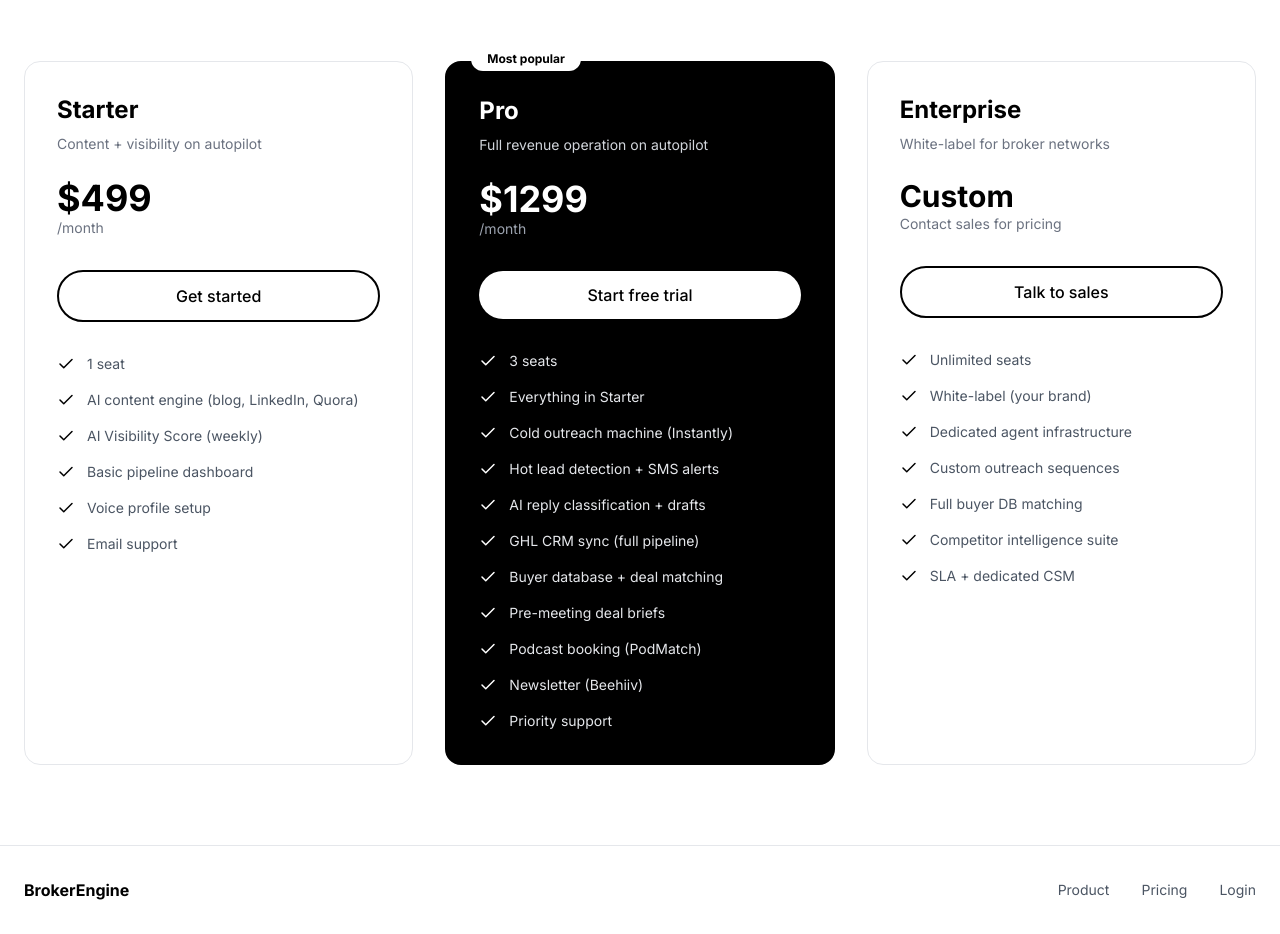
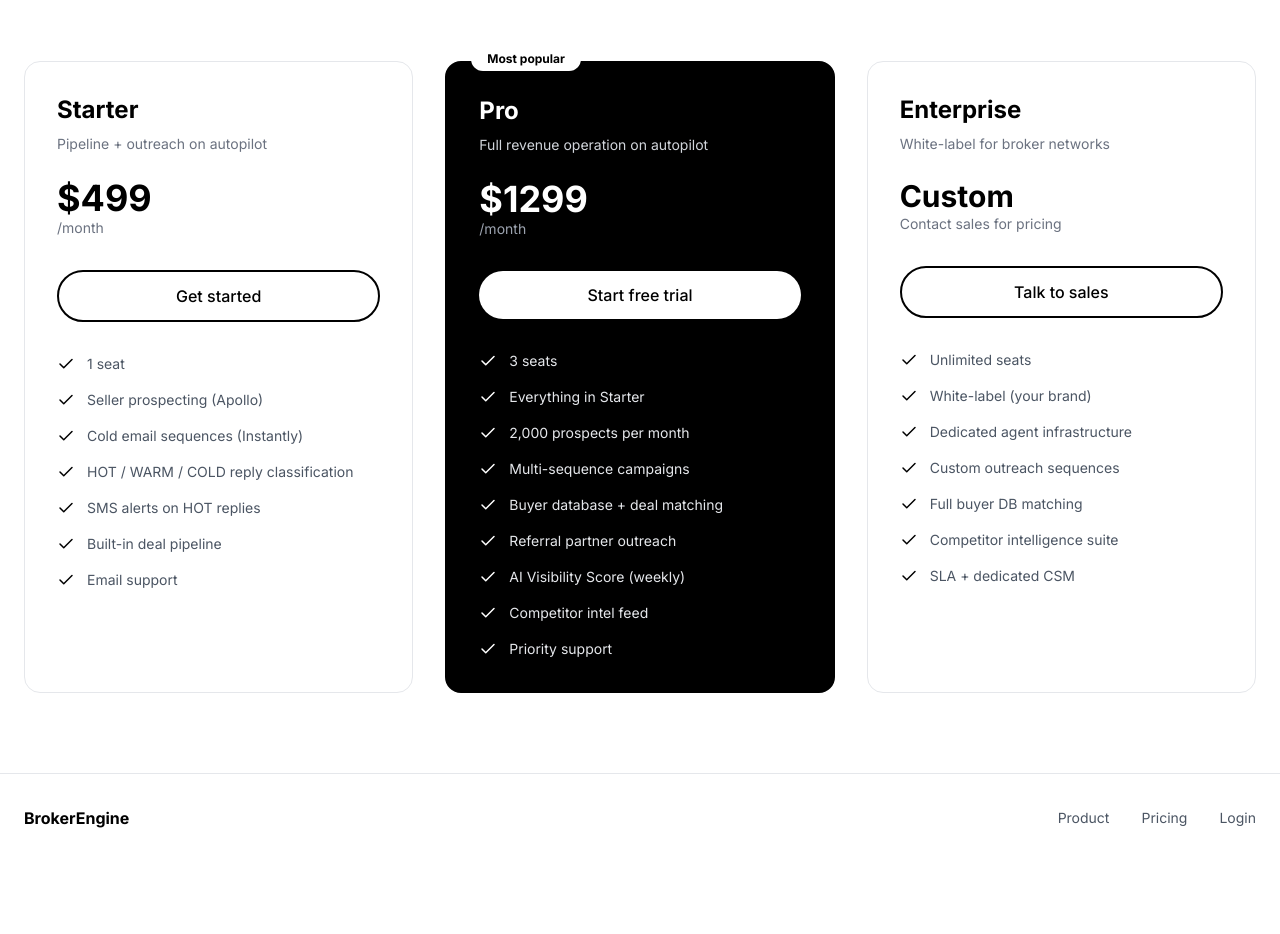
Before and after one commit to AutopilotPR/brokerengine-marketing, a Next.js app: page /pricing in a window 1280 px wide. Shown: the part 400-1334 px from the top of the page. After the commit the page ends 1262 px from the top, so only its background shows below. Built offline with nearby package versions, Linux system fonts and the light colour scheme.

Commit message:
fix: reconcile marketing site with actual app — remove content engine, GHL, Beehiiv, Nate email reference

```diff
--- a/app/how-it-works/page.tsx
+++ b/app/how-it-works/page.tsx
@@ -88,8 +88,8 @@ const SETUP_STEPS = [
   {
     number: '04',
     time: 'Automatic',
-    title: 'Your CRM is ready',
-    desc: 'A GoHighLevel subaccount is provisioned for you on signup. Your pipeline, contacts, and deal stages are there from day one. No integration, no setup, no extra invoice.',
+    title: 'Your deal pipeline is ready',
+    desc: 'A built-in CRM with pipeline, contacts, and deal stages is live from day one. Sellers, buyers, and deals all in one place. No third-party CRM required.',
     you: false,
     badge: 'We handle this',
   },
@@ -100,7 +100,6 @@ const WEEKLY_SCHEDULE = [
   { day: 'Every Monday', icon: <Mail size={16} />, color: 'bg-indigo-100 text-indigo-600', title: 'Referral partner outreach runs', desc: '5 river guides targeted each week — CPAs, fractional CFOs, M&A attorneys, EOS implementors. Separate track. Peer-to-peer template. You review before anything sends.' },
   { day: 'Every day', icon: <Mail size={16} />, color: 'bg-blue-100 text-blue-700', title: 'Founder outreach sequences run', desc: 'Cold emails go out via Instantly in your voice. 5-step Exit Audit cadence. You approve each draft — nothing sends without your sign-off.' },
   { day: 'Real time', icon: <Brain size={16} />, color: 'bg-purple-100 text-purple-600', title: 'Replies get classified and drafted', desc: 'Every reply labeled HOT, WARM, COLD, OOO, or Unsub. Claude drafts a reply in your voice for each. You approve in one click. HOT fires an SMS to your phone within two minutes.' },
-  { day: 'Every Monday', icon: <FileText size={16} />, color: 'bg-violet-100 text-violet-600', title: 'Content drafts generated', desc: 'Blog post, LinkedIn draft, Quora answer, and FAQ — all in your voice, checked against your voice profile. You review and publish. Nothing posts without approval.' },
   { day: 'Every Monday', icon: <Radar size={16} />, color: 'bg-green-100 text-green-600', title: 'Competitors monitored', desc: 'BrokerEngine checks competitor sites and surfaces any meaningful changes in your intel feed.' },
   { day: 'Every Monday', icon: <Gauge size={16} />, color: 'bg-cyan-100 text-cyan-600', title: 'AI visibility scored', desc: 'Claude is asked your target queries. Does your name appear in the answer? Your visibility score updates and trends over time.' },
 ];
@@ -149,11 +148,10 @@ const SMS_MOMENTS = [
 const TOOLS_RUNNING = [
   { name: 'Apollo', role: 'Finds business owners matching your ICP every week', dot: 'bg-orange-400' },
   { name: 'Instantly', role: 'Delivers cold email sequences in your name', dot: 'bg-blue-400' },
-  { name: 'GoHighLevel', role: 'Your built-in CRM, pipeline, and contact records', dot: 'bg-green-400' },
   { name: 'Twilio', role: 'Fires SMS alerts to your phone on HOT replies and new meetings', dot: 'bg-red-400' },
-  { name: 'Beehiiv', role: 'Publishes your newsletter when you approve it', dot: 'bg-yellow-400' },
   { name: 'Resend', role: 'Handles transactional emails like buyer teasers', dot: 'bg-violet-400' },
-  { name: 'Claude (Anthropic)', role: 'Writes everything in your voice, classifies replies, scores visibility', dot: 'bg-gray-400' },
+  { name: 'Claude (Anthropic)', role: 'Classifies replies, scores AI visibility, drafts responses in your voice', dot: 'bg-gray-400' },
+  { name: 'Built-in CRM', role: 'Your pipeline, contacts, deals, and buyers — no third-party CRM needed', dot: 'bg-green-400' },
 ];
 
 const FAQS = [
@@ -167,7 +165,7 @@ const FAQS = [
   },
   {
     q: 'What if I already have Apollo or Instantly?',
-    a: 'You can cancel those subscriptions. We hold the master accounts and provision you a subaccount. You get the same tools at a lower total cost with the automation layer on top.',
+    a: 'You can cancel those subscriptions. We hold the master accounts and provision you onto each platform. You get the same tools at a lower total cost with the automation layer on top.',
   },
   {
     q: 'How long until I see my first HOT lead?',
@@ -175,11 +173,11 @@ const FAQS = [
   },
   {
     q: 'Do I need to connect my existing CRM?',
-    a: 'No. Your CRM is a GoHighLevel subaccount we provision for you on signup. It is ready on day one with no setup. If you want to sync with HubSpot or Salesforce, that is on the roadmap but not available today.',
+    a: 'No. BrokerEngine includes a built-in deal pipeline with contacts, deals, buyers, and stage tracking. It is ready on day one with no setup required.',
   },
   {
     q: 'What happens if I cancel?',
-    a: 'You can cancel anytime. Your data exports as a CSV. The subaccounts on Apollo, Instantly, and GHL close when your subscription ends.',
+    a: 'You can cancel anytime. Your data exports as a CSV. The subaccounts on Apollo and Instantly close when your subscription ends.',
   },
 ];
 
@@ -397,7 +395,7 @@ export default function HowItWorks() {
         <div className="mx-auto max-w-3xl">
           <div className="text-center mb-12">
             <p className="text-xs font-bold text-gray-400 uppercase tracking-widest mb-3">Under the hood</p>
-            <h2 className="text-4xl font-bold text-black mb-3">Seven tools running in the background.</h2>
+            <h2 className="text-4xl font-bold text-black mb-3">Everything running in the background.</h2>
             <p className="text-gray-500">You never see their invoices. They are all included in your BrokerEngine subscription.</p>
           </div>
           <div className="space-y-3">
--- a/app/page.tsx
+++ b/app/page.tsx
@@ -30,7 +30,7 @@ import {
   Activity,
 } from 'lucide-react';
 
-type TabId = 'find' | 'outreach' | 'replies' | 'content' | 'intel' | 'brand';
+type TabId = 'find' | 'outreach' | 'replies' | 'intel' | 'brand';
 
 interface DemoTab {
   id: TabId;
@@ -43,9 +43,8 @@ const DEMO_TABS: DemoTab[] = [
   { id: 'find',     emoji: '🎯', label: 'Find Sellers',   sublabel: 'Apollo prospecting' },
   { id: 'outreach', emoji: '📧', label: 'Run Outreach',   sublabel: 'Instantly sequences' },
   { id: 'replies',  emoji: '🔥', label: 'Hot Replies',    sublabel: 'AI classification + SMS' },
-  { id: 'content',  emoji: '✍️', label: 'Draft Content',  sublabel: 'Blog · LinkedIn · Quora' },
   { id: 'intel',    emoji: '🔭', label: 'Watch Market',   sublabel: 'Competitor intel feed' },
-  { id: 'brand',    emoji: '🎙', label: 'Build Brand',    sublabel: 'Podcasts · Media · AI score' },
+  { id: 'brand',    emoji: '🎙', label: 'Build Brand',    sublabel: 'AI score · deal pipeline' },
 ];
 
 function AppSidebar({ activeTab }: { activeTab: TabId }) {
@@ -53,10 +52,9 @@ function AppSidebar({ activeTab }: { activeTab: TabId }) {
     { id: 'find',     label: 'Sellers',  icon: <Target size={13} /> },
     { id: 'outreach', label: 'Outreach', icon: <Mail size={13} /> },
     { id: 'replies',  label: 'Replies',  icon: <MessageSquare size={13} /> },
-    { id: 'content',  label: 'Content',  icon: <FileText size={13} /> },
     { id: 'intel',    label: 'Intel',    icon: <Radar size={13} /> },
-    { id: 'brand',    label: 'Brand',    icon: <TrendingUp size={13} /> },
-    { id: 'brand',    label: 'Buyers',   icon: <Briefcase size={13} /> },
+    { id: 'brand',    label: 'Deals',    icon: <Briefcase size={13} /> },
+    { id: 'brand',    label: 'Buyers',   icon: <TrendingUp size={13} /> },
     { id: 'brand',    label: 'Settings', icon: <Settings size={13} /> },
   ];
   return (
@@ -83,7 +81,7 @@ function AppSidebar({ activeTab }: { activeTab: TabId }) {
       </nav>
       <div className="px-3 py-2.5 border-t border-gray-100 flex items-center gap-2">
         <div className="w-5 h-5 rounded-full bg-gray-800 text-white text-[8px] font-bold flex items-center justify-center flex-shrink-0">B</div>
-        <span className="text-[9px] text-gray-400 truncate">nate@advisors.com</span>
+        <span className="text-[9px] text-gray-400 truncate">broker@example.com</span>
       </div>
     </div>
   );
@@ -254,45 +252,6 @@ function RepliesContent() {
   );
 }
 
-function ContentContent() {
-  const items = [
-    { type: 'Reddit', title: 'What multiple should I expect for an HVAC business doing $5M revenue?', status: 'Ready to post', sc: 'bg-purple-100 text-purple-700', when: '2h ago', link: true },
-    { type: 'Blog', title: '5 signs a seller is serious about exiting this year', status: 'Draft', sc: 'bg-gray-100 text-gray-600', when: 'Today', link: false },
-    { type: 'Quora', title: 'How long does the M&A process take for a $3M to $10M business?', status: 'Ready to post', sc: 'bg-purple-100 text-purple-700', when: 'Yesterday', link: true },
-    { type: 'LinkedIn', title: 'Why HVAC business owners are selling now and what it means for buyers', status: 'Draft', sc: 'bg-gray-100 text-gray-600', when: 'Mon', link: false },
-  ];
-  return (
-    <div className="flex-1 flex flex-col overflow-hidden">
-      <div className="px-4 py-3 flex items-center justify-between border-b border-gray-100">
-        <div className="flex items-center gap-2">
-          <span className="text-xs font-semibold text-black">Content Drafts</span>
-          <span className="text-[10px] text-gray-400">In your voice · ready to review</span>
-        </div>
-        <span className="text-[10px] px-2 py-1 bg-purple-50 text-purple-600 rounded-full font-medium">AI generated</span>
-      </div>
-      <div className="flex-1 overflow-auto divide-y divide-gray-100">
-        {items.map((item) => (
-          <div key={item.title} className="px-4 py-3 flex items-start gap-3">
-            <div className="text-[9px] font-bold px-1.5 py-0.5 rounded bg-gray-100 text-gray-500 flex-shrink-0 mt-0.5 w-14 text-center">{item.type}</div>
-            <div className="flex-1 min-w-0">
-              <p className="text-[11px] text-black leading-snug">{item.title}</p>
-              {item.link && <p className="text-[9px] text-purple-500 mt-0.5">View source post →</p>}
-            </div>
-            <div className="flex flex-col items-end gap-1 flex-shrink-0">
-              <span className={`text-[9px] font-bold px-1.5 py-0.5 rounded-full ${item.sc}`}>{item.status}</span>
-              <span className="text-[9px] text-gray-400">{item.when}</span>
-            </div>
-          </div>
-        ))}
-      </div>
-      <div className="border-t border-gray-100 px-4 py-2 bg-gray-50 flex items-center justify-between">
-        <span className="text-[10px] text-gray-500">You review and publish. Nothing goes out automatically.</span>
-        <span className="text-[10px] text-purple-600 font-medium">Tone: Consultative</span>
-      </div>
-    </div>
-  );
-}
-
 function IntelContent() {
   const items = [
     { icon: '⚠️', type: 'Competitor', title: 'Deal Capital dropped their retainer to $2,500 down from $4,000', time: '1h ago', tag: 'Pricing move', tc: 'bg-orange-100 text-orange-700' },
@@ -419,7 +378,6 @@ function ProductDemo() {
     find:     <FindContent />,
     outreach: <OutreachContent />,
     replies:  <RepliesContent />,
-    content:  <ContentContent />,
     intel:    <IntelContent />,
     brand:    <BrandContent />,
   };
@@ -494,10 +452,9 @@ interface Feature {
 const TOOLS = [
   { name: 'Apollo',    what: 'Prospecting',    price: '$99/mo',  dot: 'bg-orange-400' },
   { name: 'Instantly', what: 'Cold email',     price: '$97/mo',  dot: 'bg-blue-400' },
-  { name: 'GHL',       what: 'CRM and SMS',    price: '$297/mo', dot: 'bg-green-400' },
-  { name: 'Beehiiv',   what: 'Newsletter',     price: '$39/mo',  dot: 'bg-yellow-400' },
   { name: 'Twilio',    what: 'SMS delivery',   price: '$50/mo',  dot: 'bg-red-400' },
   { name: 'Resend',    what: 'Email delivery', price: '$20/mo',  dot: 'bg-violet-400' },
+  { name: 'Claude',    what: 'AI engine',      price: '$40/mo',  dot: 'bg-gray-400' },
 ];
 
 function ToolConsolidationSection() {
@@ -520,7 +477,7 @@ function ToolConsolidationSection() {
     { dot: 'bg-red-500',    text: 'Mike Hartley replied HOT',          sub: 'SMS fired to your phone',        time: '2m' },
     { dot: 'bg-violet-500', text: '12 new prospects added',             sub: 'Apollo scan complete',            time: '1h' },
     { dot: 'bg-blue-500',   text: 'Sequence step 3 sent to 38 contacts',sub: 'Powered by Instantly',           time: '9h' },
-    { dot: 'bg-emerald-500',text: 'Blog draft ready for review',        sub: 'AI content engine',               time: '1d' },
+    { dot: 'bg-emerald-500',text: 'Deal moved to due diligence',          sub: 'Pipeline updated',                time: '1d' },
     { dot: 'bg-yellow-400', text: 'Competitor update detected',         sub: 'Deal Capital changed pricing',    time: '2d' },
   ];
 
@@ -530,11 +487,11 @@ function ToolConsolidationSection() {
         <div className="text-center mb-10">
           <p className="text-xs font-bold text-gray-400 uppercase tracking-widest mb-3">One invoice. Every tool included.</p>
           <h2 className="text-3xl md:text-4xl font-bold text-black mb-3">
-            Six tools. Six invoices.<br />
+            Five tools. Five invoices.<br />
             <span className="text-gray-400">Or one.</span>
           </h2>
           <p className="text-gray-500 max-w-lg mx-auto">
-            We hold the master accounts. You get provisioned a subaccount on each platform. You pay us one number. We charge less than the bundle costs at retail.
+            We hold the master accounts and provision you onto every platform. You pay one number — less than what the tools cost at retail.
           </p>
         </div>
 
@@ -557,7 +514,7 @@ function ToolConsolidationSection() {
             ))}
             <div className="flex items-center justify-between px-4 py-2">
               <span className="text-xs text-gray-400">Total at retail</span>
-              <span className="text-sm font-bold text-gray-400 line-through">$602/mo</span>
+              <span className="text-sm font-bold text-gray-400 line-through">$306/mo</span>
             </div>
           </div>
 
@@ -580,7 +537,7 @@ function ToolConsolidationSection() {
                 <Image src="/icon.svg" alt="" width={32} height={32} />
               </div>
               <p className="text-lg font-bold mb-1">BrokerEngine</p>
-              <p className="text-gray-400 text-sm mb-5">All six tools. Automated. One bill.</p>
+              <p className="text-gray-400 text-sm mb-5">All tools. Automated. One bill.</p>
               <div className="w-full border-t border-white/10 pt-5 space-y-2">
                 {TOOLS.map((t) => (
                   <div key={t.name} className="flex items-center justify-between">
@@ -635,11 +592,7 @@ const FEATURES: Feature[] = [
     title: 'SMS on Booked Meeting',
     description: 'When a seller books via Calendly, you get a text within seconds. Meeting time, attendee name, and deal context. No logging in to check. It comes to you.',
   },
-  {
-    icon: <FileText size={20} />, iconBg: 'bg-violet-100 text-violet-600',
-    title: 'AI Content Engine',
-    description: 'Blog posts, LinkedIn drafts, Quora answers, and FAQ content generated weekly in your voice. Drafts land in your dashboard. You review and publish. Nothing goes out without your approval.',
-  },
+
   {
     icon: <Gauge size={20} />, iconBg: 'bg-cyan-100 text-cyan-600',
     title: 'AI Visibility Score',
@@ -662,13 +615,8 @@ const FEATURES: Feature[] = [
   },
   {
     icon: <Globe size={20} />, iconBg: 'bg-slate-100 text-slate-600',
-    title: 'Your CRM, Built In',
-    description: 'Every broker gets a GoHighLevel subaccount provisioned on signup. Your pipeline, contacts, and deal stages live there. No integration setup. No syncing required.',
-  },
-  {
-    icon: <Calendar size={20} />, iconBg: 'bg-teal-100 text-teal-600',
-    title: 'Pre-Meeting Briefs',
-    description: 'New meeting booked on Calendly? BrokerEngine generates a deal brief and sends it to your phone before the call. Walk in prepared every time.',
+    title: 'Built-In Deal Pipeline',
+    description: 'Your CRM lives inside BrokerEngine. Sellers, buyers, deals, and contacts all in one place. Kanban pipeline with stage tracking. No third-party CRM required.',
   },
   {
     icon: <Briefcase size={20} />, iconBg: 'bg-amber-100 text-amber-600',
@@ -680,10 +628,9 @@ const FEATURES: Feature[] = [
 const BUNDLED_TOOLS = [
   { name: 'Apollo', what: 'Prospecting', price: '$99' },
   { name: 'Instantly', what: 'Cold email', price: '$97' },
-  { name: 'GoHighLevel', what: 'CRM and SMS', price: '$297' },
-  { name: 'Beehiiv', what: 'Newsletter', price: '$39' },
   { name: 'Twilio', what: 'SMS', price: '$50' },
   { name: 'Resend', what: 'Email delivery', price: '$20' },
+  { name: 'Claude', what: 'AI engine', price: '$40' },
 ];
 
 export default function Home() {
@@ -723,7 +670,7 @@ export default function Home() {
             <span className="text-gray-400">Close pipeline.</span>
           </h1>
           <p className="text-lg text-gray-500 mb-6 max-w-2xl mx-auto">
-            BrokerEngine holds every subscription you need: Apollo, Instantly, GoHighLevel, Twilio, and more. You pay one number. We automate the entire pipeline end to end.
+            BrokerEngine holds every subscription you need: Apollo, Instantly, Twilio, and more. Built-in CRM, AI reply classification, and HOT lead SMS. You pay one number. We automate the entire pipeline end to end.
           </p>
           <div className="flex items-center justify-center gap-6 mb-8 text-sm text-gray-500">
             <span className="flex items-center gap-1.5"><CheckCircle2 size={14} className="text-green-500" />One bill. No stack to manage.</span>
@@ -789,7 +736,7 @@ export default function Home() {
               { n: '02', icon: <Target size={16} />, title: 'Apollo scans weekly', desc: 'Business owners matching your ICP appear in your pipeline automatically. You never search for leads manually.' },
               { n: '03', icon: <Mail size={16} />, title: 'Sequences run in your voice', desc: 'AI writes personalized emails via Instantly. Multi-step follow-ups run on schedule. You review what goes out.' },
               { n: '04', icon: <Brain size={16} />, title: 'Replies get sorted instantly', desc: 'Every reply classified HOT, WARM, or COLD. HOT gets a text to your phone within minutes.' },
-              { n: '05', icon: <FileText size={16} />, title: 'Content builds your brand in parallel', desc: 'Blog posts, LinkedIn drafts, and community post opportunities generated weekly. You approve before anything publishes.' },
+              { n: '05', icon: <Briefcase size={16} />, title: 'Deal pipeline tracks every opportunity', desc: 'Sellers, buyers, and deals managed in your built-in CRM. Kanban pipeline with stage tracking. No separate CRM needed.' },
               { n: '06', icon: <TrendingUp size={16} />, title: 'You review. You close.', desc: 'Open your dashboard each morning. HOT leads to call. Drafts to approve. Deals to move forward. That is your whole job.' },
             ].map((item) => (
               <div key={item.n} className="flex gap-4 p-5 border border-gray-200 rounded-2xl bg-white">
@@ -847,18 +794,18 @@ export default function Home() {
           <div className="text-center mb-12">
             <p className="text-xs font-bold text-gray-400 uppercase tracking-widest mb-3">Simple pricing</p>
             <h2 className="text-4xl font-bold text-black mb-3">One HOT lead pays for the year.</h2>
-            <p className="text-gray-500 max-w-lg mx-auto">All plans include every tool subscription. No Apollo bill. No Instantly bill. No GoHighLevel bill. Choose by volume.</p>
+            <p className="text-gray-500 max-w-lg mx-auto">All plans include every tool subscription. No Apollo bill. No Instantly bill. Built-in CRM included. Choose by volume.</p>
           </div>
           <div className="grid md:grid-cols-3 gap-5">
             {[
               {
                 name: 'Starter', price: '$499', highlight: false,
-                features: ['500 prospects per month', 'Cold email sequences', 'HOT / WARM / COLD classification', 'SMS alerts on HOT replies', 'AI content drafts (4 per week)', 'Live prospect dashboard'],
+                features: ['500 prospects per month', 'Cold email sequences', 'HOT / WARM / COLD classification', 'SMS alerts on HOT replies', 'Built-in deal pipeline', 'Live prospect dashboard'],
                 cta: 'Start closing deals',
               },
               {
                 name: 'Pro', price: '$1,299', highlight: true,
-                features: ['2,000 prospects per month', 'Everything in Starter', 'Multi-sequence campaigns', 'AI visibility scoring', 'Competitor intel feed', 'Podcast outreach drafts', 'Pre-meeting briefs'],
+                features: ['2,000 prospects per month', 'Everything in Starter', 'Multi-sequence campaigns', 'AI visibility scoring', 'Competitor intel feed', 'Buyer database + deal matching', 'Referral partner outreach'],
                 cta: 'Scale your pipeline',
               },
               {
--- a/app/pricing/page.tsx
+++ b/app/pricing/page.tsx
@@ -14,24 +14,23 @@ export default function Pricing() {
 
   const starterFeatures = [
     '1 seat',
-    'AI content engine (blog, LinkedIn, Quora)',
-    'AI Visibility Score (weekly)',
-    'Basic pipeline dashboard',
-    'Voice profile setup',
+    'Seller prospecting (Apollo)',
+    'Cold email sequences (Instantly)',
+    'HOT / WARM / COLD reply classification',
+    'SMS alerts on HOT replies',
+    'Built-in deal pipeline',
     'Email support',
   ];
 
   const proFeatures = [
     '3 seats',
     'Everything in Starter',
-    'Cold outreach machine (Instantly)',
-    'Hot lead detection + SMS alerts',
-    'AI reply classification + drafts',
-    'GHL CRM sync (full pipeline)',
+    '2,000 prospects per month',
+    'Multi-sequence campaigns',
     'Buyer database + deal matching',
-    'Pre-meeting deal briefs',
-    'Podcast booking (PodMatch)',
-    'Newsletter (Beehiiv)',
+    'Referral partner outreach',
+    'AI Visibility Score (weekly)',
+    'Competitor intel feed',
     'Priority support',
   ];
 
@@ -80,7 +79,7 @@ export default function Pricing() {
             Less than the sum of the parts.
           </h1>
           <p className="text-xl text-gray-500 mb-10">
-            Replace Apollo, Instantly, GHL, Beehiiv, PodMatch, and your VA — for one flat price.
+            Replace Apollo, Instantly, Twilio, and your VA — for one flat price. CRM included.
           </p>
 
           {/* Billing Toggle */}
@@ -123,7 +122,7 @@ export default function Pricing() {
             {/* Starter */}
             <div className="rounded-2xl border border-gray-200 p-8 bg-white hover:shadow-lg transition">
               <h3 className="text-2xl font-bold text-black mb-2">Starter</h3>
-              <p className="text-gray-500 mb-6 text-sm">Content + visibility on autopilot</p>
+              <p className="text-gray-500 mb-6 text-sm">Pipeline + outreach on autopilot</p>
               <div className="mb-8">
                 <p className="text-4xl font-bold text-black">
                   ${billingPeriod === 'monthly' ? prices.starter.monthly : prices.starter.annual}
```
